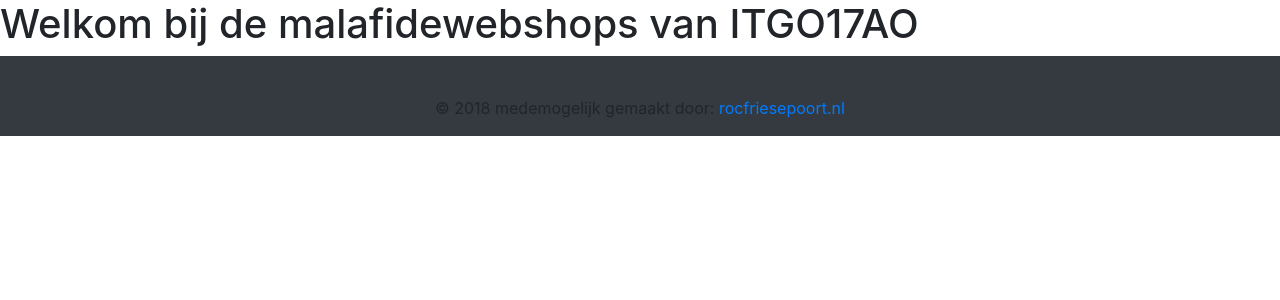
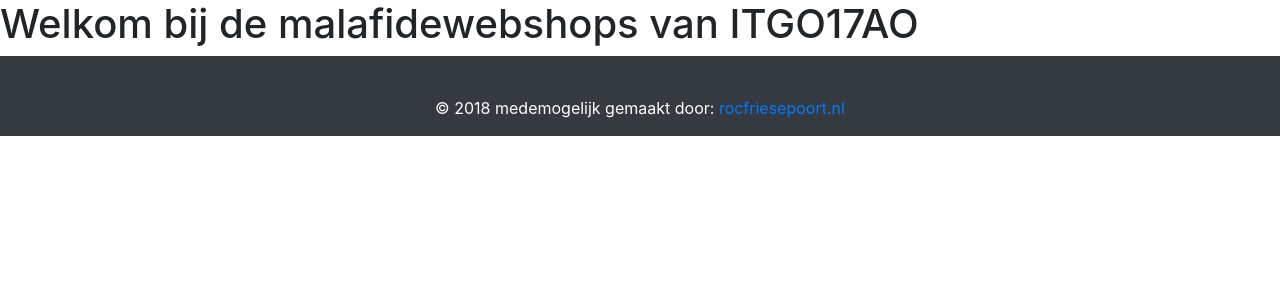
Before and after one commit to FriesepoortMediadevelopers/malafidewebshops, a PHP site: page / in a window 1280 px wide. Shown: the part 70-370 px from the top of the page. Run offline with PHP 8.4, Linux system fonts and the light colour scheme.

Commit message:
fix text kleur

```diff
--- a/index.php
+++ b/index.php
@@ -25,7 +25,7 @@
       </div>
     </nav>
     <h1>Welkom bij de malafidewebshops van ITGO17AO</h1>
-    <footer class="page-footer font-small bg-dark pt-4">
+    <footer class="page-footer font-small bg-dark text-white pt-4">
         <div class="footer-copyright text-center py-3">© 2018 medemogelijk gemaakt door:
             <a href="rocfriesepoort.nl">rocfriesepoort.nl</a>
         </div>
```
